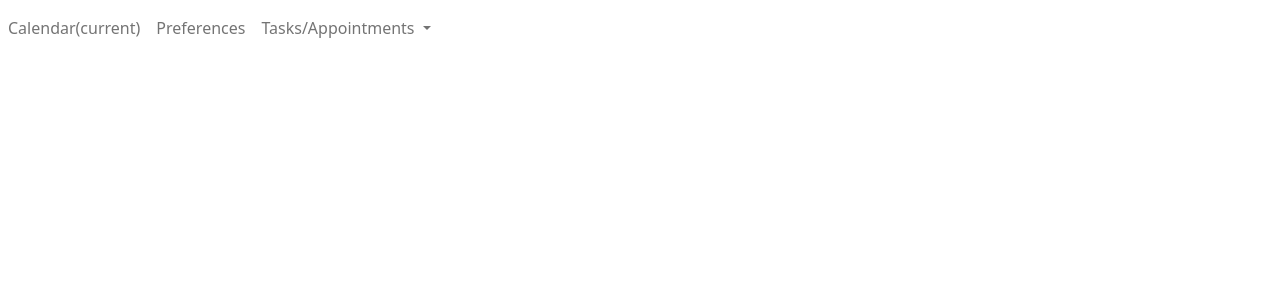
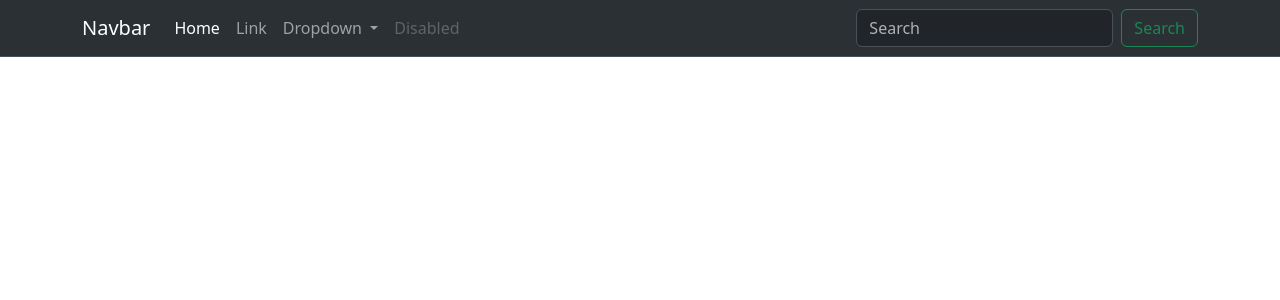
Before and after one commit to koolkusum/HackHers-2024, a Python web app: template flask/templates/home.html in a window 1280 px wide. Shown: the top 300 px of the page. Run offline with Jinja, Linux system fonts and the light colour scheme; the template is opened without the code that fills it, so the values that code supplies are empty.

Commit message:
add new nav

```diff
--- a/flask/templates/home.html
+++ b/flask/templates/home.html
@@ -6,25 +6,46 @@
     <meta name="viewport" content="width=device-width, initial-scale=1.0">
     <title>User Tasks</title>
     <link href="https://cdn.jsdelivr.net/npm/bootstrap@5.2.3/dist/css/bootstrap.min.css" rel="stylesheet" integrity="sha384-rbsA2VBKQhggwzxH7pPCaAqO46MgnOM80zW1RWuH61DGLwZJEdK2Kadq2F9CUG65" crossorigin="anonymous">
+    <link rel="stylesheet" href="https://cdn.jsdelivr.net/npm/bootstrap@5.3.2/dist/css/bootstrap.min.css">
+    <link rel="stylesheet" href="style.css">
 </head>
 
 <body>
     <!-- <p>Welcome to BalanSync!</p> -->
-    <nav class="navbar navbar-expand-lg navbar-light" style="background-color: darkpurple;">
+    <nav class="navbar navbar-expand-lg bg-body-tertiary border-bottom" data-bs-theme="dark">
+      <div class="container">
+          <a class="navbar-brand" href="#">Navbar</a>
+          <button class="navbar-toggler" type="button" data-bs-toggle="collapse" data-bs-target="#navbarSupportedContent" aria-controls="navbarSupportedContent" aria-expanded="false" aria-label="Toggle navigation">
+              <span class="navbar-toggler-icon"></span>
+          </button>
           <div class="collapse navbar-collapse" id="navbarSupportedContent">
-          <ul class="navbar-nav mr-auto">
-              <li class="nav-item active">
-                  <a class="nav-link" href="#">Calendar<span class="sr-only">(current)</span></a>
+              <ul class="navbar-nav me-auto mb-2 mb-lg-0">
+                  <li class="nav-item">
+                      <a class="nav-link active" aria-current="page" href="#">Home</a>
                   </li>
                   <li class="nav-item">
-                  <a class="nav-link" href="#">Preferences</a>
+                      <a class="nav-link" href="#">Link</a>
                   </li>
                   <li class="nav-item dropdown">
-                  <a class="nav-link dropdown-toggle" href="/taskschedule" id="navbarDropdown" role="button" data-toggle="dropdown" aria-haspopup="true" aria-expanded="false">
-                      Tasks/Appointments
+                      <a class="nav-link dropdown-toggle" href="#" role="button" data-bs-toggle="dropdown" aria-expanded="false">
+                      Dropdown
                       </a>
+                      <ul class="dropdown-menu">
+                          <li><a class="dropdown-item" href="#">Action</a></li>
+                          <li><a class="dropdown-item" href="#">Another action</a></li>
+                          <li><hr class="dropdown-divider"></li>
+                          <li><a class="dropdown-item" href="#">Something else here</a></li>
+                      </ul>
+                  </li>
+                  <li class="nav-item">
+                      <a class="nav-link disabled" aria-disabled="true">Disabled</a>
                   </li>
               </ul>
+              <form class="d-flex" role="search">
+                  <input class="form-control me-2" type="search" placeholder="Search" aria-label="Search">
+                  <button class="btn btn-outline-success" type="submit">Search</button>
+              </form>
+          </div>
       </div>
   </nav>
 
```
Also changed, not shown: flask/static/navbar.css (added, +21 -0 lines). Lines whose indentation alone changed are shown as unchanged.
